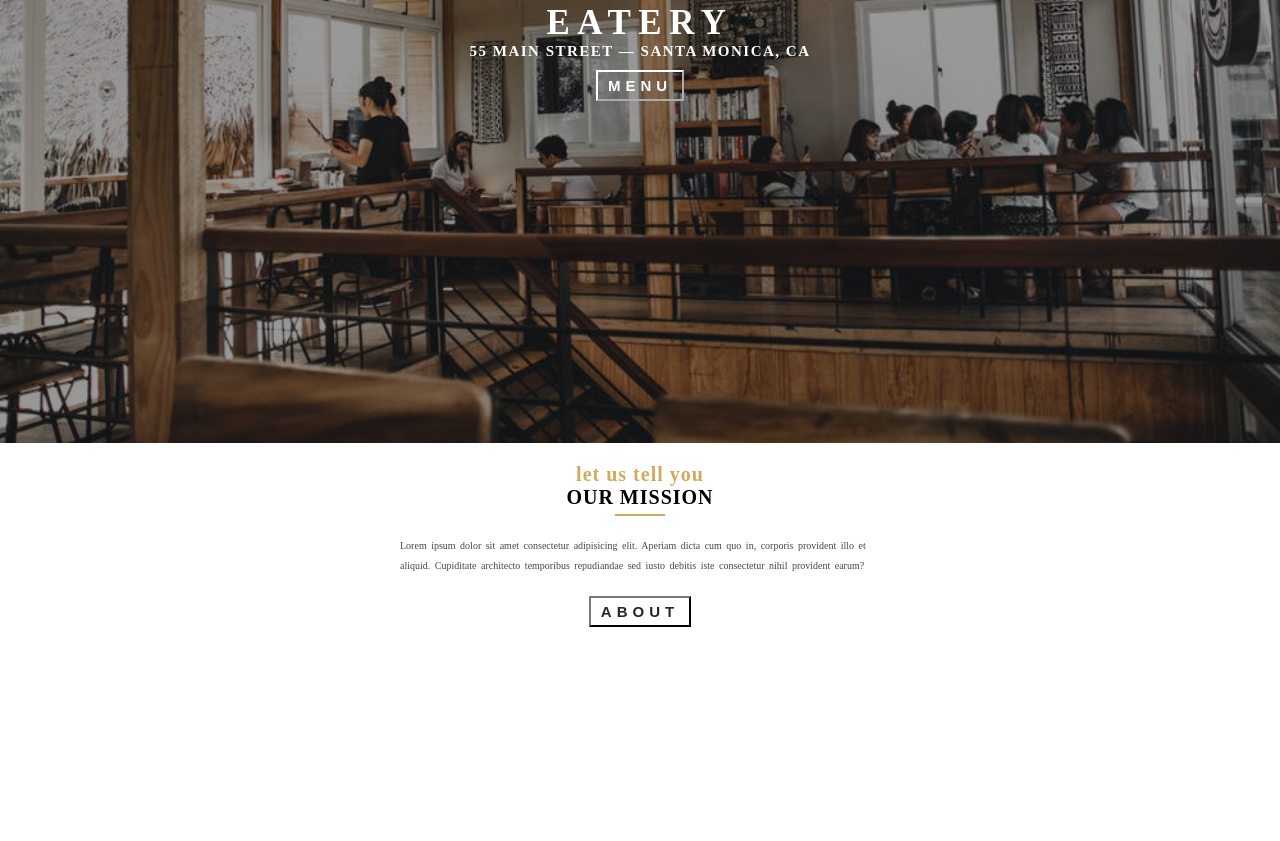
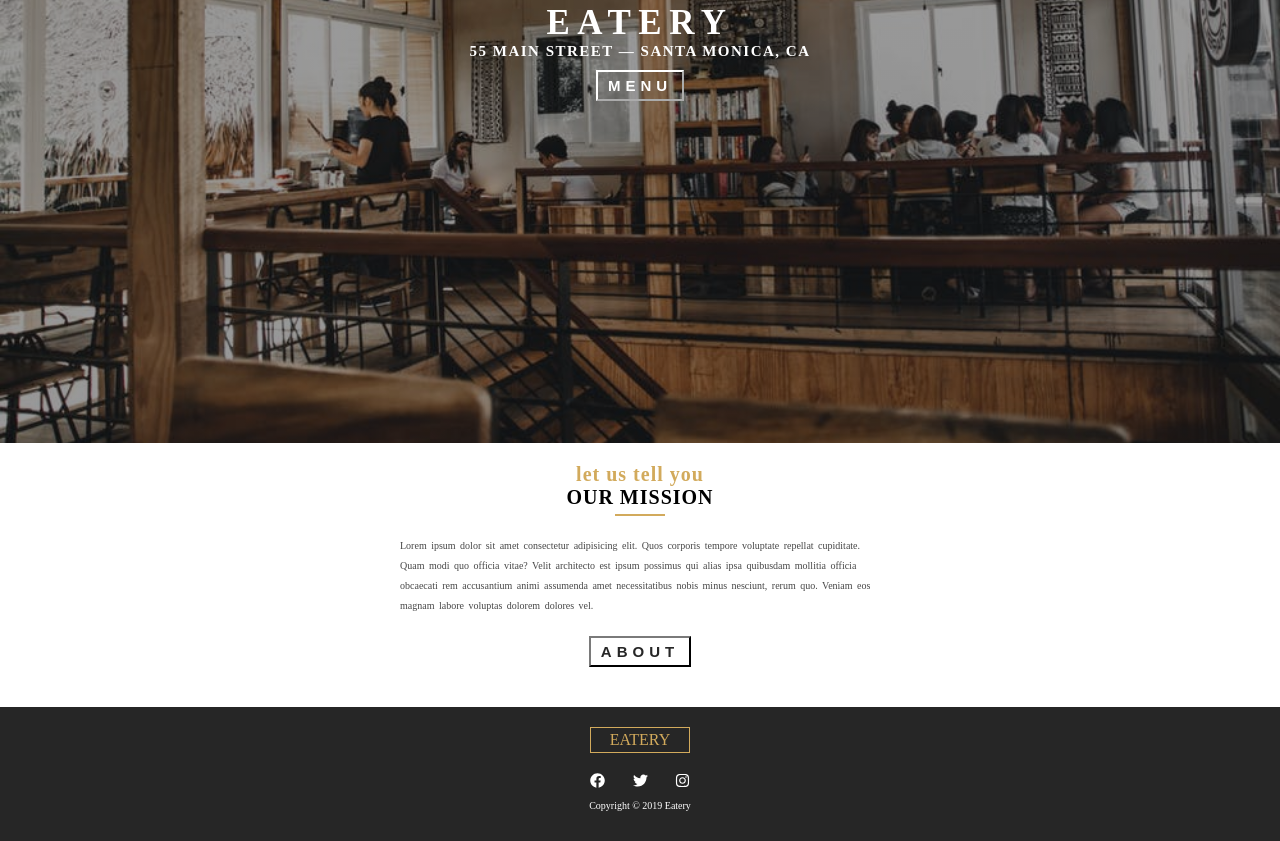
Before and after one commit to crypto-jones/gatsby-restaurant--project, a Gatsby site: page / in a window 1280 px wide. Shown: the part 357-1198 px from the top of the page. Before the commit the page ends 1024 px from the top, so only its background shows below. Built offline with nearby package versions, Linux system fonts and the light colour scheme; Gatsby itself is replaced by a stand-in of ours.

Commit message:
Build footer component

```diff
--- a/src/components/HomePage/QuickInfo.js
+++ b/src/components/HomePage/QuickInfo.js
@@ -11,10 +11,12 @@ class QuickInfo extends Component {
         <Title message="let us tell you" title="our mission " />
         <div className="quick-info-wrapper">
           <p className="text">
-            Lorem ipsum dolor sit amet consectetur adipisicing elit. Aperiam
-            dicta cum quo in, corporis provident illo et aliquid. Cupiditate
-            architecto temporibus repudiandae sed iusto debitis iste consectetur
-            nihil provident earum?
+            Lorem ipsum dolor sit amet consectetur adipisicing elit. Quos
+            corporis tempore voluptate repellat cupiditate. Quam modi quo
+            officia vitae? Velit architecto est ipsum possimus qui alias ipsa
+            quibusdam mollitia officia obcaecati rem accusantium animi assumenda
+            amet necessitatibus nobis minus nesciunt, rerum quo. Veniam eos
+            magnam labore voluptas dolorem dolores vel.
           </p>
           <Link to="/about" style={{ textDecoration: 'none' }}>
             <button className="button button__section">about</button>
--- /dev/null
+++ b/src/components/globals/footer/Footer.js
@@ -0,0 +1,50 @@
+import React, { Component } from 'react';
+import { FaInstagram, FaTwitter, FaFacebook } from 'react-icons/fa';
+import '../../../sass/main.scss';
+
+class Footer extends Component {
+  state = {
+    icons: [
+      {
+        id: 1,
+        icon: <FaFacebook className="icon facebook-icon" />,
+        path: `http://www.facebook.com`,
+      },
+      {
+        id: 2,
+        icon: <FaTwitter className="icon twitter-icon" />,
+        path: `http://www.twitter.com`,
+      },
+      {
+        id: 1,
+        icon: <FaInstagram className="icon instagram-icon" />,
+        path: `http://www.instagram.com`,
+      },
+    ],
+  };
+
+  render() {
+    return (
+      <footer className="footer-wrapper">
+        <div className="title">eatery</div>
+        <div className="icons">
+          {this.state.icons.map(item => {
+            return (
+              <a
+                href={item.path}
+                key={item.key}
+                target="_blank"
+                rel="noopener noref"
+              >
+                {item.icon}
+              </a>
+            );
+          })}
+        </div>
+        <p className="copyright">copyright &copy; 2019 eatery</p>
+      </footer>
+    );
+  }
+}
+
+export default Footer;
--- a/src/components/layout.js
+++ b/src/components/layout.js
@@ -2,12 +2,14 @@ import React, { Fragment } from 'react';
 import PropTypes from 'prop-types';
 import '../sass/main.scss';
 import Navbar from '../components/globals/navbar';
+import Footer from '../components/globals/footer/Footer';
 
 const Layout = ({ children }) => {
   return (
     <Fragment>
       <Navbar />
       {children}
+      <Footer />
     </Fragment>
   );
 };
--- /dev/null
+++ b/src/sass/components/_footer.scss
@@ -0,0 +1,39 @@
+.footer-wrapper {
+  padding: 2rem 0;
+  background-color: $primary-black;
+
+  .icons {
+    width: 10rem;
+    display: flex;
+    justify-content: space-between;
+    margin: 0 auto;
+  }
+
+  .icon {
+    color: $primary-white;
+    font-size: 1.5rem;
+    transition: $trans-default;
+
+    &:hover {
+      color: $primary-yellow;
+    }
+  }
+
+  .copyright {
+    color: $primary-white;
+    text-transform: capitalize;
+    text-align: center;
+    margin: 1rem 0;
+  }
+
+  .title {
+    text-align: center;
+    width: 10rem;
+    color: $primary-yellow;
+    text-transform: uppercase;
+    padding: 0.3rem 1rem;
+    margin: 0 auto 2rem auto;
+    font-size: 1.6rem;
+    border: 1px solid $primary-yellow;
+  }
+}
--- a/src/sass/main.scss
+++ b/src/sass/main.scss
@@ -8,3 +8,4 @@
 @import 'components/button';
 @import 'components/section';
 @import 'components/title';
+@import 'components/footer';
```
